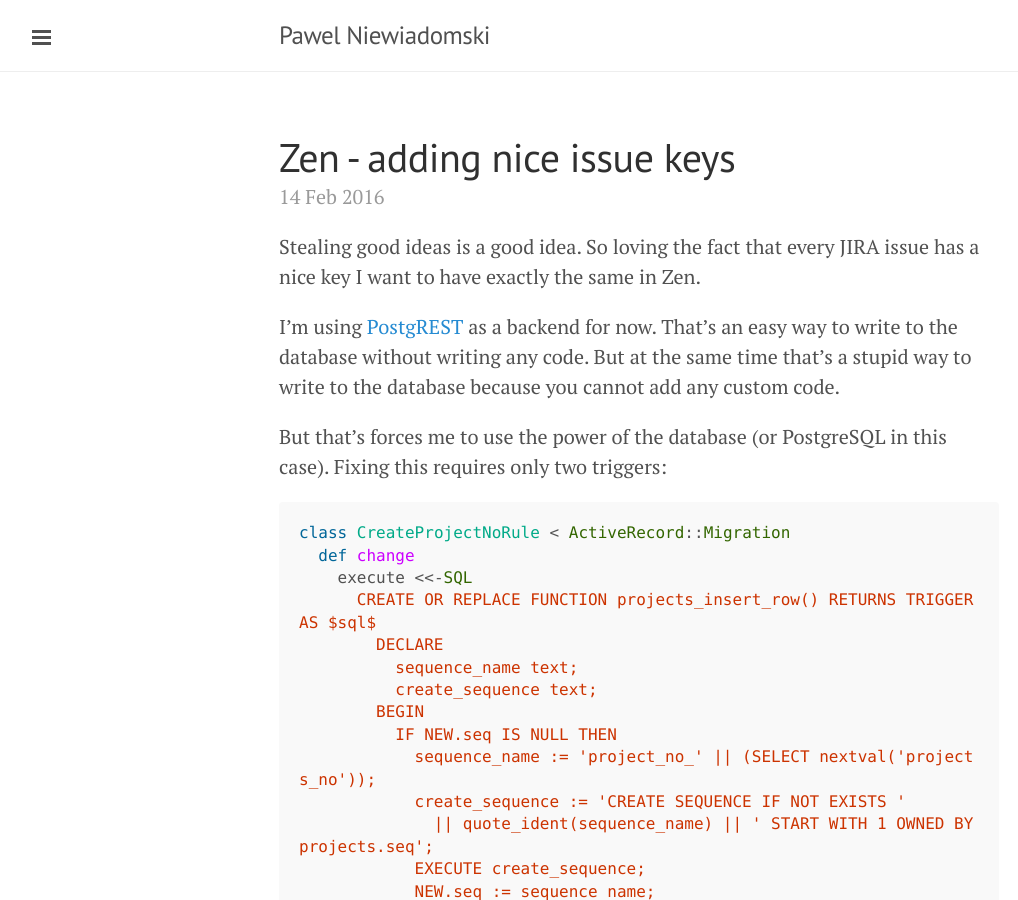
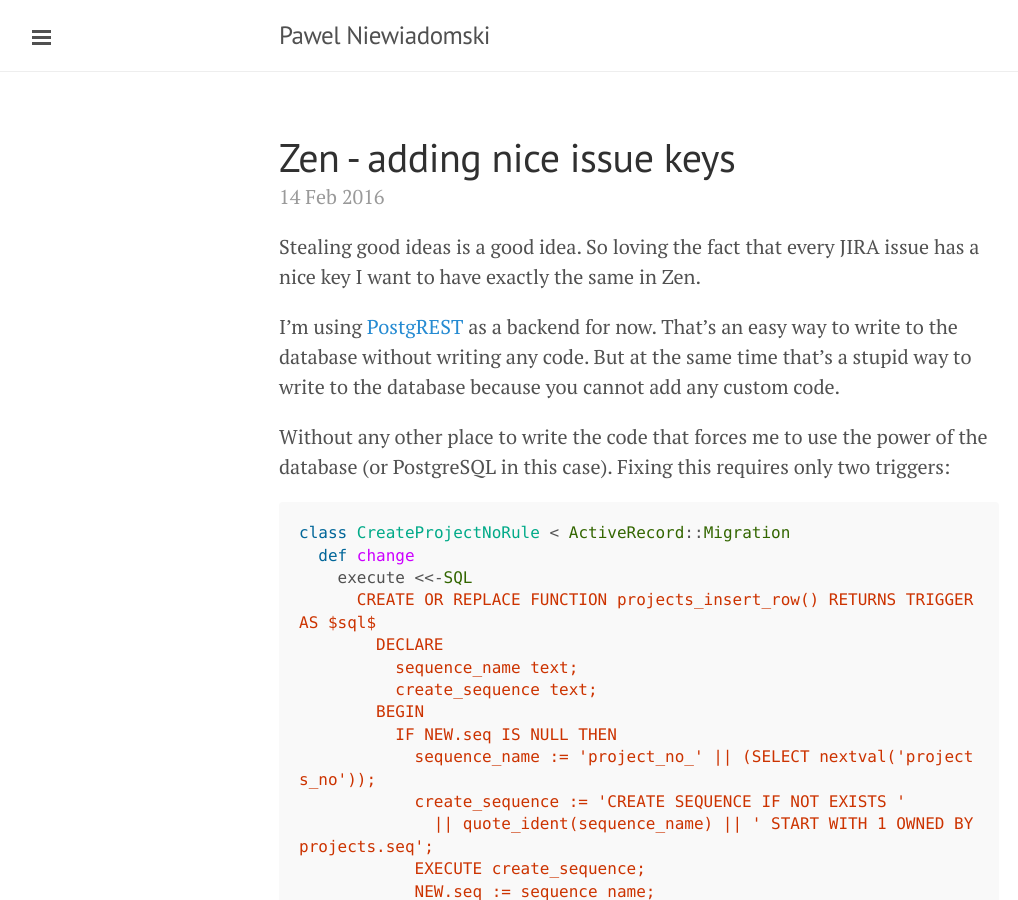
Before and after one commit to pawelniewie/pawelniewiadomski.com, a Jekyll site: the page built from _posts/2016-02-14-zen-adding-new-issue-keys.md, in a window 1280 px wide and 900 px high. Shown: the whole window, without its empty margins (1-1019 px from the left). Built offline with Jekyll 4.4.1, drawn with Linux system fonts in a browser that asks for light colours; Markdown is read by kramdown in place of the engine named in the settings; comment, search, counter and statistics services are not loaded.

Commit message:
fixed language

````diff
--- a/_posts/2016-02-14-zen-adding-new-issue-keys.md
+++ b/_posts/2016-02-14-zen-adding-new-issue-keys.md
@@ -13,7 +13,7 @@ Stealing good ideas is a good idea. So loving the fact that every JIRA issue has
 
 I'm using [PostgREST](http://postgrest.com) as a backend for now. That's an easy way to write to the database without writing any code. But at the same time that's a stupid way to write to the database because you cannot add any custom code.
 
-But that's forces me to use the power of the database (or PostgreSQL in this case). Fixing this requires only two triggers:
+Without any other place to write the code that forces me to use the power of the database (or PostgreSQL in this case). Fixing this requires only two triggers:
 
 ```ruby
 class CreateProjectNoRule < ActiveRecord::Migration
````
